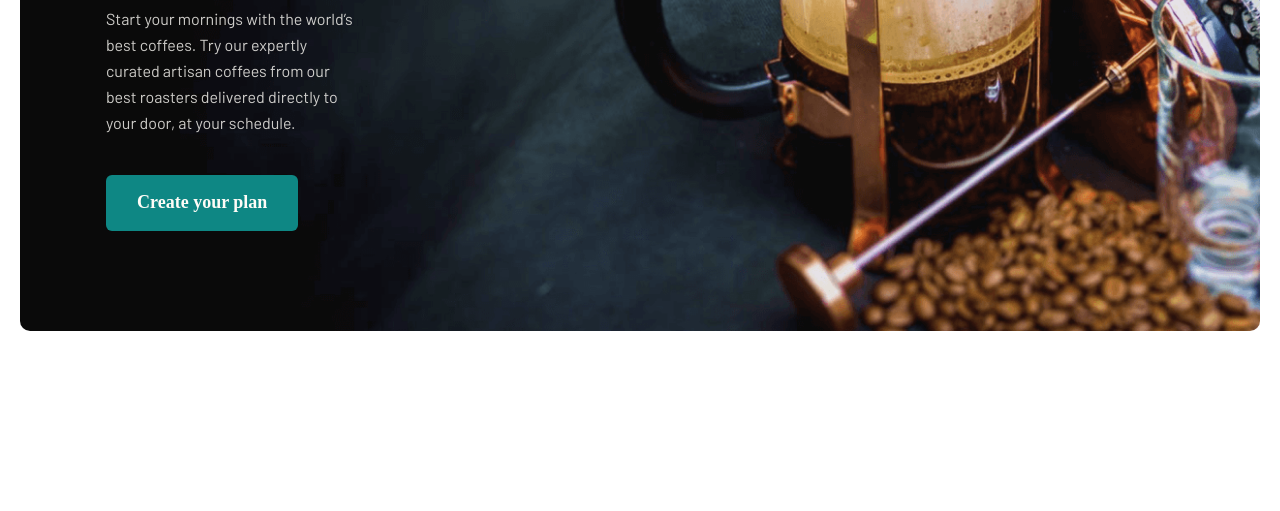
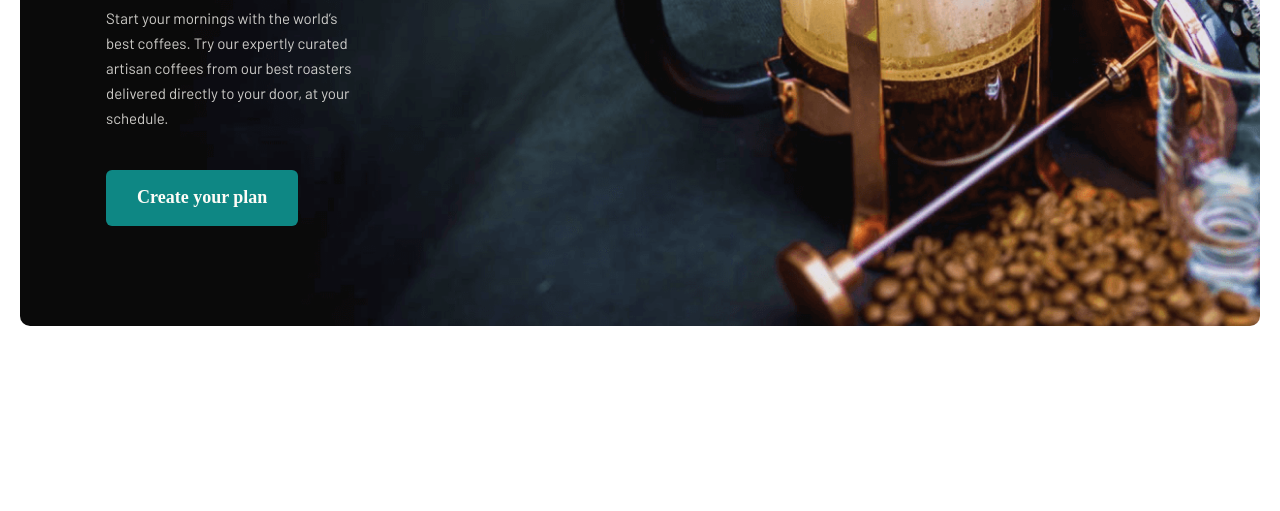
Before and after one commit to shirinsultonova/coffee-mobile, a plain HTML site: page index.html in a window 1280 px wide. Shown: the part 289-800 px from the top of the page. Drawn offline with nearby package versions, Linux system fonts and the light colour scheme; a web font is replaced by a local one.

Commit message:
Initial commit

```diff
--- a/css/main.css
+++ b/css/main.css
@@ -336,7 +336,6 @@
   }
   @media only screen and (min-width: 721px){
     .hero__wrapper{
-      /* width: 100%; */
       padding-left: 86px;
       background-image: url(../images/hero-bg.jpg);
       background-repeat: no-repeat;
@@ -353,8 +352,8 @@
     .hero__text{
       font-family: 'Barlow';
       font-weight: 400;
-      font-size: 16px;
-      line-height: 26px;
+      font-size: 15px;
+      line-height: 25px;
       color: #FEFCF7;
       opacity: 0.8;
       text-align: left;
@@ -375,8 +374,8 @@
     .hero__text{
       font-family: 'Barlow';
       font-weight: 400;
-      font-size: 16px;
-      line-height: 26px;
+      font-size: 15px;
+      line-height: 25px;
       color: #FEFCF7;
       opacity: 0.8;
     }
```
